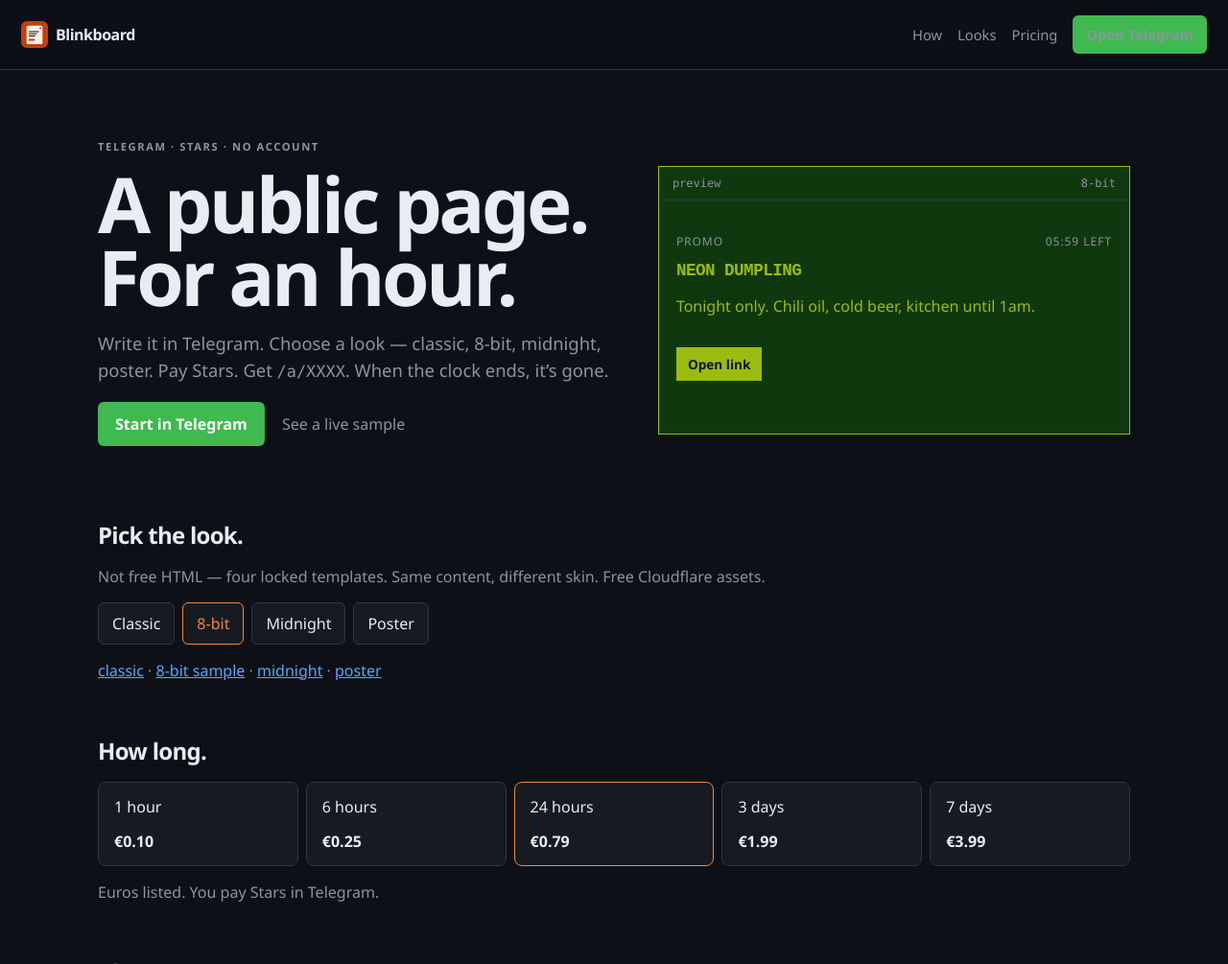
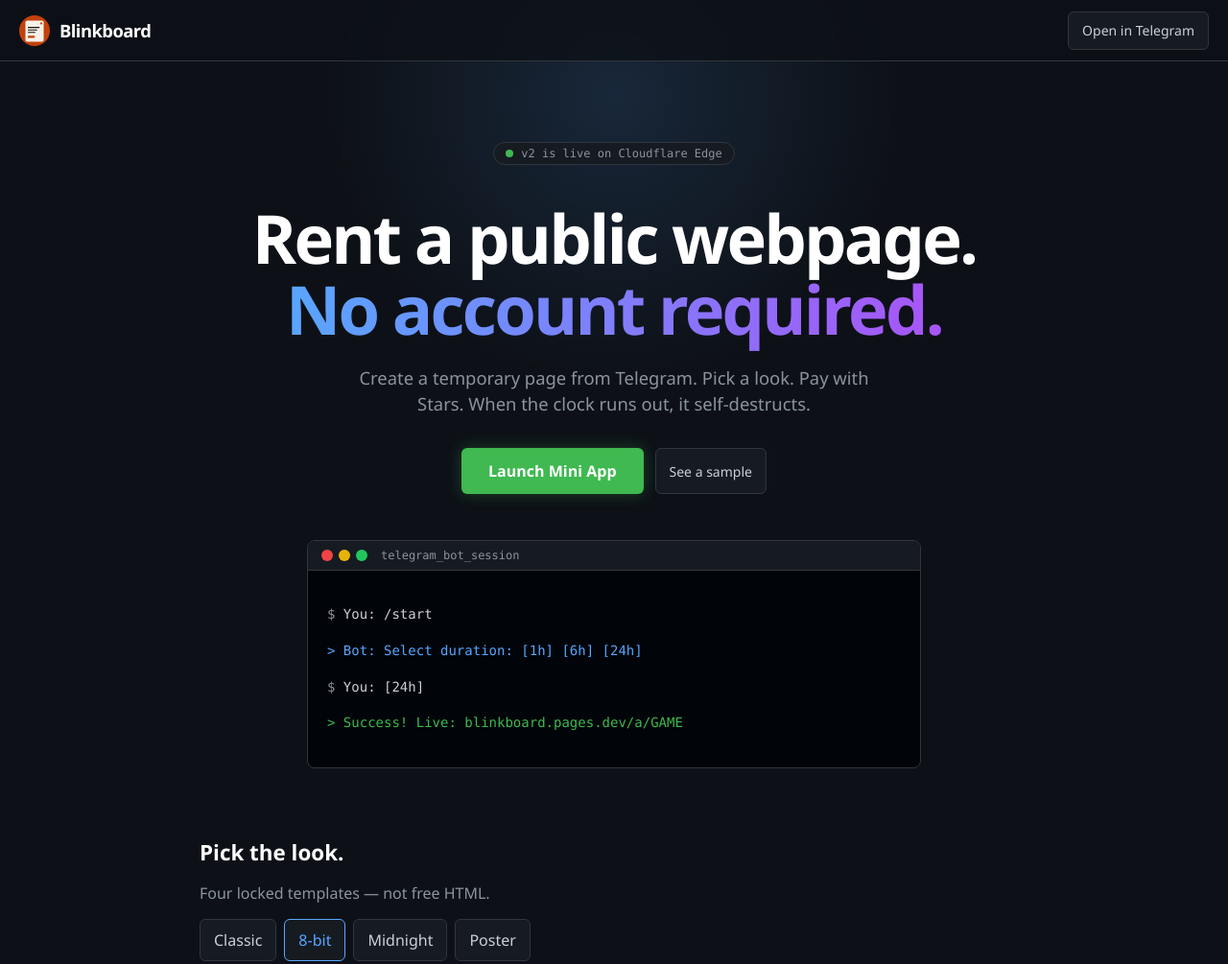
Before and after one commit to halakou/blinkboard, a website: page public/index.html in a window 1280 px wide. Shown: the top 1005 px of the page at 96% size. Drawn offline with Linux system fonts and the light colour scheme.

Commit message:
Match V2 landing and Mini App to the GitHub-dark spec without Tailwind CDN.

```diff
--- a/public/app/app.css
+++ b/public/app/app.css
@@ -1,62 +1,87 @@
 :root {
   --bg: #0d1117;
-  --bg2: #161b22;
-  --ink: #e6edf3;
+  --card: #161b22;
+  --border: #30363d;
+  --blue: #58a6ff;
+  --green: #238636;
+  --green2: #2ea043;
+  --text: #c9d1d9;
   --muted: #8b949e;
-  --line: #30363d;
-  --clay: #f0883e;
-  --ok: #238636;
+  --input: #010409;
   --sans: ui-sans-serif, "Segoe UI", system-ui, sans-serif;
 }
 * { box-sizing: border-box; }
-html, body { margin: 0; background: var(--bg); color: var(--ink); font-family: var(--sans); }
-a { color: var(--clay); }
+html, body { margin: 0; background: var(--bg); color: var(--text); font-family: var(--sans); }
+a { color: var(--blue); }
 .bar {
   display: flex; justify-content: space-between; align-items: center;
-  padding: 14px 16px; border-bottom: 1px solid var(--line);
-  position: sticky; top: 0; background: rgba(13,17,23,.94); z-index: 2;
+  padding: 14px 16px; border-bottom: 1px solid var(--border);
+  position: sticky; top: 0; background: var(--bg); z-index: 10;
 }
-.word { font-weight: 600; letter-spacing: -0.03em; display: flex; align-items: center; gap: 8px; }
-.word img { border-radius: 6px; }
-.quiet { color: var(--muted); text-decoration: none; font-size: .86rem; }
-main { padding: 14px 16px 96px; max-width: 520px; margin: 0 auto; }
-h2 { font-size: .72rem; text-transform: uppercase; letter-spacing: .1em; color: var(--muted); margin: 18px 0 8px; }
-.row { display: flex; flex-wrap: wrap; gap: 8px; }
-.chip, .go {
-  border: 1px solid var(--line); background: var(--bg2); color: var(--ink);
-  border-radius: 6px; padding: 10px 12px; min-height: 44px; font: inherit; cursor: pointer;
+.word { font-weight: 600; font-size: .9rem; color: #fff; display: flex; align-items: center; gap: 8px; }
+.live-dot { width: 8px; height: 8px; border-radius: 50%; background: #3fb950; }
+.kicker { color: var(--muted); font-size: 11px; font-family: ui-monospace, Consolas, monospace; }
+main { padding: 16px 16px 110px; max-width: 520px; margin: 0 auto; }
+.card {
+  background: var(--card); border: 1px solid var(--border); border-radius: 12px;
+  padding: 16px; margin-bottom: 16px;
 }
-.chip.on { border-color: var(--clay); color: var(--clay); font-weight: 600; }
+.lab, label { display: block; font-size: 12px; font-weight: 600; color: var(--text); margin: 0 0 8px; }
+label { margin-top: 12px; }
+.card label:first-child { margin-top: 0; }
+.count { float: right; font-weight: 400; color: var(--muted); }
+.req { color: #f85149; }
+input, textarea {
+  display: block; width: 100%; margin-top: 6px; padding: 10px 12px;
+  border: 1px solid var(--border); border-radius: 6px; background: var(--input);
+  color: #fff; font: inherit; unicode-bidi: plaintext; text-align: start;
+}
+input:focus, textarea:focus { outline: none; border-color: var(--blue); }
+.grid3 { display: grid; grid-template-columns: 1fr 1fr 1fr; gap: 8px; margin-bottom: 16px; }
+.chip {
+  border: 1px solid var(--border); background: transparent; color: var(--muted);
+  border-radius: 6px; padding: 10px 6px; min-height: 52px; font: inherit; cursor: pointer; text-align: center;
+}
+.chip.on { background: rgba(88,166,255,.1); border-color: var(--blue); color: var(--blue); font-weight: 600; }
+.chip small { display: block; font-size: 10px; opacity: .7; font-weight: 400; }
+.swatches { display: flex; gap: 10px; overflow-x: auto; padding-bottom: 6px; }
+.swatch {
+  flex: 0 0 96px; height: 64px; border: 1px solid var(--border); border-radius: 6px;
+  cursor: pointer; font-size: 10px; display: flex; align-items: center; justify-content: center;
+  color: var(--muted);
+}
+.swatch.on { border-color: var(--blue); box-shadow: 0 0 0 2px rgba(88,166,255,.3); }
+.swatch[data-theme="classic"] { background: #f6f8fa; color: #57606a; }
+.swatch[data-theme="midnight"] { background: #0d1117; color: #8b949e; }
+.swatch[data-theme="eightbit"] { background: #2b2b2b; color: #4ade80; font-family: ui-monospace, Consolas, monospace; }
+.swatch[data-theme="poster"] { background: #111; color: #ff4d1c; font-family: Georgia, serif; }
+.priv {
+  display: flex; justify-content: space-between; align-items: center; gap: 12px;
+  margin-top: 16px; padding-top: 12px; border-top: 1px solid var(--border); font-weight: 400;
+}
+.priv strong { display: block; color: #fff; font-size: 14px; }
+.priv small { display: block; color: var(--muted); font-size: 11px; font-weight: 400; }
+.priv input { width: 18px; height: 18px; margin: 0; }
+.upload {
+  width: 100%; border: 2px dashed var(--border); border-radius: 8px; background: transparent;
+  color: var(--muted); padding: 22px 12px; cursor: pointer; font: inherit;
+}
+.hint { color: var(--muted); font-size: 12px; }
+.row { display: flex; flex-wrap: wrap; gap: 8px; margin-top: 8px; }
+.status { padding: 10px 12px; background: var(--card); border: 1px solid var(--border); border-radius: 8px; margin-bottom: 12px; }
+.status.err { border-color: #f85149; }
+.dock {
+  position: fixed; left: 0; right: 0; bottom: 0; padding: 12px 16px 20px;
+  background: rgba(13,17,23,.92); border-top: 1px solid var(--border); z-index: 20;
+}
 .go {
-  width: 100%; margin-top: 18px; background: var(--ok); color: #fff; border-color: transparent; font-weight: 600;
+  width: 100%; background: var(--green); color: #fff; border: 0; border-radius: 8px;
+  padding: 14px; min-height: 48px; font: inherit; font-weight: 600; cursor: pointer;
 }
+.go:hover { background: var(--green2); }
 .go:disabled { opacity: .55; }
-body.has-main-btn #pay { display: none !important; }
-body.has-main-btn main { padding-bottom: 28px; }
-label { display: block; margin-top: 12px; font-size: .82rem; color: var(--muted); }
-.count, .hint-inline { float: right; font-variant-numeric: tabular-nums; }
-input, textarea {
-  display: block; width: 100%; margin-top: 6px; padding: 12px 12px;
-  border: 1px solid var(--line); border-radius: 6px; background: var(--bg2);
-  color: var(--ink); font: inherit;
+.mine-item {
+  display: block; padding: 12px; border: 1px solid var(--border); border-radius: 8px;
+  margin-bottom: 8px; color: var(--text); text-decoration: none; background: var(--card);
 }
-.status { padding: 10px 12px; background: var(--bg2); border: 1px solid var(--line); border-radius: 6px; margin-bottom: 12px; }
-.status.err { border-color: var(--clay); }
-.hint { color: var(--muted); font-size: .8rem; }
-.priv { display: flex; align-items: flex-start; gap: 10px; margin-top: 16px; color: var(--ink); font-size: .86rem; }
-.priv input { width: auto; margin: 4px 0 0; }
-.stage {
-  border: 1px solid var(--line); border-radius: 12px; padding: 16px; background: var(--bg2); min-height: 120px;
-}
-.stage-kicker { margin: 0 0 8px; font-size: .72rem; text-transform: uppercase; letter-spacing: .08em; color: var(--muted); }
-.stage h2 { text-transform: none; letter-spacing: -0.03em; font-size: 1.25rem; color: var(--ink); margin: 0 0 8px; }
-.stage[data-theme="eightbit"] { background: #0f380f; color: #9bbc0f; border-radius: 0; border-color: #9bbc0f; }
-.stage[data-theme="eightbit"] h2 { font-family: "Courier New", monospace; text-transform: uppercase; font-size: 1rem; color: inherit; }
-.stage[data-theme="classic"] { background: #f6f1e8; color: #16140f; }
-.stage[data-theme="classic"] h2 { color: #16140f; }
-.stage[data-theme="poster"] h2 { font-family: Georgia, serif; font-size: 1.7rem; text-transform: uppercase; line-height: .95; }
-.mine-item {
-  display: block; padding: 12px; border: 1px solid var(--line); border-radius: 8px;
-  margin-bottom: 8px; color: var(--ink); text-decoration: none; background: var(--bg2);
-}
-.kicker { color: var(--muted); font-size: .68rem; letter-spacing: .12em; text-transform: uppercase; }
+body.has-main-btn .dock { display: none; }
--- a/public/index.html
+++ b/public/index.html
@@ -3,64 +3,67 @@
 <head>
   <meta charset="utf-8"/>
   <meta name="viewport" content="width=device-width, initial-scale=1"/>
-  <meta name="description" content="Rent a public page from Telegram for an hour or a week. Pick a look. Pay Stars. It expires."/>
+  <meta name="description" content="Rent a temporary public webpage from Telegram. No account. Pay Stars. It self-destructs."/>
   <link rel="canonical" href="https://blinkboard.pages.dev/"/>
-  <meta property="og:title" content="Blinkboard"/>
-  <meta property="og:description" content="A public page for an hour. From Telegram. Stars only."/>
+  <meta property="og:title" content="Blinkboard | Ephemeral Web Pages"/>
+  <meta property="og:description" content="Create a temporary page from Telegram. Pay with Stars. When the clock runs out, it self-destructs."/>
   <meta property="og:image" content="https://blinkboard.pages.dev/logo.png"/>
   <meta property="og:url" content="https://blinkboard.pages.dev/"/>
   <meta name="twitter:card" content="summary"/>
   <meta name="theme-color" content="#0d1117"/>
   <link rel="icon" href="/favicon.svg" type="image/svg+xml"/>
   <link rel="apple-touch-icon" href="/apple-touch-icon.png"/>
-  <title>Blinkboard — rent a page from Telegram</title>
-  <link rel="stylesheet" href="/landing.css?v=3"/>
+  <title>Blinkboard | Ephemeral Web Pages</title>
+  <link rel="stylesheet" href="/landing.css?v=4"/>
 </head>
 <body>
+  <div class="glow" aria-hidden="true"></div>
   <header class="bar">
-    <a class="brand" href="/"><img src="/logo.svg" width="28" height="28" alt=""/>Blinkboard</a>
-    <nav class="nav">
-      <a href="/how">How</a>
-      <a href="#looks">Looks</a>
-      <a href="#price">Pricing</a>
-      <a class="go" href="/go">Open Telegram</a>
-    </nav>
+    <a class="brand" href="/"><img src="/logo.svg" width="32" height="32" alt=""/>Blinkboard</a>
+    <a class="ghost-btn" href="/go">Open in Telegram</a>
   </header>
 
-  <section class="hero">
-    <div class="hero-copy">
-      <p class="kicker">Telegram · Stars · no account</p>
-      <h1>A public page.<br>For an hour.</h1>
-      <p class="lede">Write it in Telegram. Choose a look — classic, 8-bit, midnight, poster. Pay Stars. Get <code>/a/XXXX</code>. When the clock ends, it’s gone.</p>
-      <p class="actions">
-        <a class="go solid" href="/go">Start in Telegram</a>
-        <a class="ghost" href="/preview/eightbit">See a live sample</a>
-      </p>
+  <main class="hero-center">
+    <p class="live-pill"><span class="dot"></span> v2 is live on Cloudflare Edge</p>
+    <h1>Rent a public webpage.<br><span class="grad">No account required.</span></h1>
+    <p class="lede">Create a temporary page from Telegram. Pick a look. Pay with Stars. When the clock runs out, it self-destructs.</p>
+    <p class="actions">
+      <a class="go solid" href="/go">Launch Mini App</a>
+      <a class="ghost-btn" href="/preview/eightbit">See a sample</a>
+    </p>
+
+    <div class="term">
+      <div class="term-bar">
+        <span class="tred"></span><span class="tyel"></span><span class="tgrn"></span>
+        <span class="term-name">telegram_bot_session</span>
+      </div>
+      <div class="term-body">
+        <p><span class="muted">$</span> You: /start</p>
+        <p class="blue">&gt; Bot: Select duration: [1h] [6h] [24h]</p>
+        <p><span class="muted">$</span> You: [24h]</p>
+        <p class="green type">&gt; Success! Live: blinkboard.pages.dev/a/GAME</p>
+      </div>
     </div>
-    <aside class="stage" id="stage" data-theme="eightbit">
-      <div class="stage-bar">
-        <span>preview</span>
-        <span id="stage-name">8-bit</span>
-      </div>
+  </main>
+
+  <section id="looks" class="looks">
+    <h2>Pick the look.</h2>
+    <p class="sub">Four locked templates — not free HTML.</p>
+    <div class="look-row">
+      <button type="button" class="look" data-theme="classic" data-label="Classic">Classic</button>
+      <button type="button" class="look on" data-theme="eightbit" data-label="8-bit">8-bit</button>
+      <button type="button" class="look" data-theme="midnight" data-label="Midnight">Midnight</button>
+      <button type="button" class="look" data-theme="poster" data-label="Poster">Poster</button>
+    </div>
+    <div class="stage" id="stage" data-theme="eightbit">
+      <div class="stage-bar"><span>preview</span><span id="stage-name">8-bit</span></div>
       <article class="mini-board">
         <p class="mini-meta"><span>promo</span><span>05:59 left</span></p>
         <h2 id="stage-title">Neon Dumpling</h2>
         <p id="stage-body">Tonight only. Chili oil, cold beer, kitchen until 1am.</p>
         <span class="mini-cta">Open link</span>
       </article>
-    </aside>
-  </section>
-
-  <section id="looks" class="looks">
-    <h2>Pick the look.</h2>
-    <p class="sub">Not free HTML — four locked templates. Same content, different skin. Free Cloudflare assets.</p>
-    <div class="look-row" role="list">
-      <button type="button" class="look" data-theme="classic" data-label="Classic">Classic</button>
-      <button type="button" class="look on" data-theme="eightbit" data-label="8-bit">8-bit</button>
-      <button type="button" class="look" data-theme="midnight" data-label="Midnight">Midnight</button>
-      <button type="button" class="look" data-theme="poster" data-label="Poster">Poster</button>
     </div>
-    <p class="sub"><a href="/preview/classic">classic</a> · <a href="/preview/eightbit">8-bit sample</a> · <a href="/preview/midnight">midnight</a> · <a href="/preview/poster">poster</a></p>
   </section>
 
   <section id="price" class="price">
@@ -72,27 +75,16 @@
       <li><span>3 days</span><b>€1.99</b></li>
       <li><span>7 days</span><b>€3.99</b></li>
     </ol>
-    <p class="sub">Euros listed. You pay Stars in Telegram.</p>
-  </section>
-
-  <section class="pipe">
-    <h2>Chat → URL.</h2>
-    <ol>
-      <li>Duration + look</li>
-      <li>Headline, text, optional link</li>
-      <li>Moderation</li>
-      <li>Stars</li>
-      <li><code>/a/XXXX</code> until the clock ends</li>
-    </ol>
   </section>
 
   <footer class="foot">
     <span class="brand"><img src="/logo.svg" width="22" height="22" alt=""/>Blinkboard</span>
     <a href="/go">Bot</a>
     <a href="https://t.me/Blinkboards">Channel</a>
+    <a href="/how">How</a>
     <a href="/faq">FAQ</a>
     <a href="/rules">Rules</a>
   </footer>
-  <script src="/landing.js?v=3" defer></script>
+  <script src="/landing.js?v=4" defer></script>
 </body>
 </html>
--- a/public/landing.css
+++ b/public/landing.css
@@ -1,107 +1,113 @@
 :root {
   --bg: #0d1117;
-  --bg2: #161b22;
-  --ink: #e6edf3;
+  --card: #161b22;
+  --border: #30363d;
+  --blue: #58a6ff;
+  --green: #3fb950;
+  --text: #c9d1d9;
   --muted: #8b949e;
-  --line: #30363d;
-  --clay: #f0883e;
-  --ok: #238636;
   --sans: ui-sans-serif, "Segoe UI", system-ui, sans-serif;
   --mono: ui-monospace, "Cascadia Mono", Consolas, monospace;
 }
 * { box-sizing: border-box; }
-html, body { margin: 0; background: var(--bg); color: var(--ink); font-family: var(--sans); }
-a { color: #58a6ff; }
-code { font-family: var(--mono); font-size: 0.92em; }
+html, body { margin: 0; min-height: 100%; background: var(--bg); color: var(--text); font-family: var(--sans); }
+a { color: var(--blue); }
+.glow {
+  position: absolute; width: 600px; height: 600px; pointer-events: none; z-index: 0;
+  left: 50%; top: -200px; transform: translateX(-50%);
+  background: radial-gradient(circle, rgba(88,166,255,.15) 0%, rgba(13,17,23,0) 70%);
+}
 .bar {
+  position: sticky; top: 0; z-index: 5;
   display: flex; justify-content: space-between; align-items: center;
-  padding: 16px 22px; border-bottom: 1px solid var(--line);
-  position: sticky; top: 0; background: rgba(13,17,23,.92); z-index: 2;
+  height: 64px; padding: 0 20px; border-bottom: 1px solid var(--border);
+  background: rgba(13,17,23,.8); backdrop-filter: blur(10px);
 }
 .brand {
-  display: flex; align-items: center; gap: 8px;
-  color: var(--ink); text-decoration: none; font-weight: 600; letter-spacing: -0.03em;
+  display: flex; align-items: center; gap: 10px; color: #fff; text-decoration: none;
+  font-weight: 700; font-size: 1.15rem; letter-spacing: -0.03em;
 }
-.brand img { width: 28px; height: 28px; border-radius: 6px; }
-.nav { display: flex; align-items: center; gap: 16px; }
-.nav a { color: var(--muted); text-decoration: none; font-size: 0.92rem; }
-.nav a:hover { color: var(--ink); }
+.brand img { width: 32px; height: 32px; border-radius: 50%; }
+.ghost-btn {
+  display: inline-flex; align-items: center; padding: 8px 14px; min-height: 40px;
+  border: 1px solid var(--border); border-radius: 6px; background: var(--card);
+  color: var(--text); text-decoration: none; font-size: .875rem; font-weight: 500;
+}
+.ghost-btn:hover { border-color: var(--muted); color: #fff; }
+.hero-center {
+  position: relative; z-index: 1; text-align: center;
+  padding: 72px 16px 48px; max-width: 56rem; margin: 0 auto;
+}
+.live-pill {
+  display: inline-flex; align-items: center; gap: 8px;
+  padding: 4px 12px; border: 1px solid var(--border); border-radius: 999px;
+  background: var(--card); color: var(--muted); font-family: var(--mono); font-size: 12px;
+}
+.dot { width: 8px; height: 8px; border-radius: 50%; background: var(--green); }
+.hero-center h1 {
+  margin: 28px 0 20px; font-size: clamp(2.4rem, 8vw, 4.4rem); font-weight: 800;
+  letter-spacing: -0.04em; line-height: 1.05; color: #fff;
+}
+.grad {
+  background: linear-gradient(90deg, #58a6ff, #a855f7);
+  -webkit-background-clip: text; background-clip: text; color: transparent;
+}
+.lede { color: var(--muted); font-size: 1.15rem; max-width: 36rem; margin: 0 auto 32px; line-height: 1.5; }
+.actions { display: flex; flex-wrap: wrap; gap: 12px; justify-content: center; margin-bottom: 48px; }
 .go {
   display: inline-flex; align-items: center; justify-content: center;
-  background: #3fb950; color: #fff; text-decoration: none;
-  padding: 8px 14px; border-radius: 6px; font-weight: 600; min-height: 40px; border: 0;
+  background: var(--green); color: #fff; text-decoration: none; font-weight: 600;
+  padding: 12px 28px; border-radius: 6px; min-height: 48px; border: 0;
+  box-shadow: 0 0 15px rgba(63,185,80,.3);
 }
 .go:hover { background: #2ea043; color: #fff; }
-.go.solid { padding: 12px 18px; min-height: 44px; }
-.ghost {
-  color: var(--muted); margin-left: 14px; text-decoration: none;
+.term {
+  text-align: left; background: #010409; border: 1px solid var(--border);
+  border-radius: 8px; overflow: hidden; max-width: 40rem; margin: 0 auto;
 }
-.hero {
-  display: grid; gap: 40px; padding: 56px 22px 32px;
-  max-width: 1120px; margin: 0 auto;
+.term-bar {
+  display: flex; align-items: center; gap: 6px; padding: 8px 14px;
+  background: var(--card); border-bottom: 1px solid var(--border);
 }
-.kicker {
-  text-transform: uppercase; letter-spacing: 0.14em; font-size: 0.7rem;
-  color: var(--muted); font-weight: 600; margin: 0 0 14px;
-}
-.hero h1 {
-  font-size: clamp(2.6rem, 8vw, 5rem); line-height: 0.95;
-  letter-spacing: -0.045em; font-weight: 600; margin: 0 0 16px;
-}
-.lede { color: var(--muted); font-size: 1.15rem; line-height: 1.5; max-width: 36rem; }
-.stage {
-  background: var(--bg2); border: 1px solid var(--line); border-radius: 12px;
-  overflow: hidden; min-height: 280px;
-}
-.stage-bar {
-  display: flex; justify-content: space-between; padding: 10px 14px;
-  border-bottom: 1px solid var(--line); color: var(--muted); font-size: 0.75rem;
-  font-family: var(--mono);
-}
-.mini-board { padding: 22px 18px 28px; }
-.mini-meta { display: flex; justify-content: space-between; color: var(--muted); font-size: 0.75rem; text-transform: uppercase; letter-spacing: 0.08em; }
-.mini-board h2 { margin: 10px 0 12px; letter-spacing: -0.03em; font-size: 1.6rem; }
-.mini-cta {
-  display: inline-block; margin-top: 16px; background: var(--clay); color: #111;
-  padding: 8px 12px; border-radius: 6px; font-weight: 600; font-size: 0.85rem;
-}
-.stage[data-theme="eightbit"] { background: #0f380f; color: #9bbc0f; border-color: #9bbc0f; border-radius: 0; }
-.stage[data-theme="eightbit"] .mini-board h2 { font-family: "Courier New", monospace; text-transform: uppercase; font-size: 1.1rem; }
-.stage[data-theme="eightbit"] .mini-cta { background: #9bbc0f; border-radius: 0; }
-.stage[data-theme="poster"] .mini-board h2 { font-family: Georgia, serif; font-size: 2.2rem; text-transform: uppercase; line-height: 0.9; }
-.stage[data-theme="poster"] .mini-cta { border-radius: 999px; background: #ff4d1c; color: #fff; }
-.stage[data-theme="classic"] { background: #f6f1e8; color: #16140f; }
-.stage[data-theme="classic"] .mini-cta { background: #c2410c; color: #fff; }
-.looks, .price, .pipe { max-width: 1120px; margin: 0 auto; padding: 28px 22px 12px; }
-h2 { font-size: 1.5rem; letter-spacing: -0.03em; font-weight: 600; margin: 0 0 8px; }
+.tred, .tyel, .tgrn { width: 12px; height: 12px; border-radius: 50%; }
+.tred { background: #ef4444; } .tyel { background: #eab308; } .tgrn { background: #22c55e; }
+.term-name { margin-left: 8px; font-size: 12px; font-family: var(--mono); color: var(--muted); }
+.term-body { padding: 20px; font-family: var(--mono); font-size: 14px; line-height: 1.7; }
+.term-body .muted { color: var(--muted); }
+.term-body .blue { color: var(--blue); }
+.term-body .green { color: var(--green); }
+.looks, .price { max-width: 56rem; margin: 0 auto; padding: 24px 16px 8px; }
+h2 { color: #fff; font-size: 1.4rem; margin: 0 0 8px; }
 .sub { color: var(--muted); }
 .look-row { display: flex; flex-wrap: wrap; gap: 8px; margin: 16px 0; }
 .look {
-  background: var(--bg2); color: var(--ink); border: 1px solid var(--line);
+  background: var(--card); color: var(--text); border: 1px solid var(--border);
   border-radius: 6px; padding: 10px 14px; min-height: 44px; cursor: pointer; font: inherit;
 }
-.look.on { border-color: var(--clay); color: var(--clay); }
+.look.on { border-color: var(--blue); color: var(--blue); }
+.stage { border: 1px solid var(--border); border-radius: 8px; overflow: hidden; background: var(--card); margin-top: 12px; }
+.stage-bar { display: flex; justify-content: space-between; padding: 8px 14px; border-bottom: 1px solid var(--border); font-family: var(--mono); font-size: 12px; color: var(--muted); }
+.mini-board { padding: 20px 16px 24px; }
+.mini-meta { display: flex; justify-content: space-between; font-size: 12px; color: var(--muted); text-transform: uppercase; }
+.mini-board h2 { margin: 10px 0; }
+.mini-cta { display: inline-block; margin-top: 12px; background: var(--green); color: #fff; padding: 8px 12px; border-radius: 6px; font-size: 13px; font-weight: 600; }
+.stage[data-theme="eightbit"] { background: #0f380f; color: #9bbc0f; border-radius: 0; }
+.stage[data-theme="eightbit"] .mini-board h2 { font-family: var(--mono); text-transform: uppercase; font-size: 1rem; }
+.stage[data-theme="classic"] { background: #f6f8fa; color: #111; }
+.stage[data-theme="poster"] .mini-board h2 { font-family: Georgia, serif; font-size: 2rem; text-transform: uppercase; }
 .plans { list-style: none; padding: 0; margin: 16px 0; display: grid; gap: 8px; }
 .plans li {
-  display: flex; justify-content: space-between; align-items: center;
-  padding: 14px 16px; border: 1px solid var(--line); border-radius: 8px; background: var(--bg2);
+  display: flex; justify-content: space-between; padding: 14px 16px;
+  border: 1px solid var(--border); border-radius: 8px; background: var(--card);
 }
-.plans .feat { border-color: var(--clay); }
-.pipe ol {
-  list-style: none; padding: 0; margin: 16px 0 0;
-  display: grid; gap: 8px;
-}
-.pipe li {
-  padding: 12px 0; border-bottom: 1px solid var(--line); color: var(--muted);
-}
+.plans .feat { border-color: var(--blue); }
 .foot {
   display: flex; flex-wrap: wrap; gap: 14px; align-items: center;
-  padding: 32px 22px 48px; color: var(--muted); max-width: 1120px; margin: 0 auto;
+  padding: 32px 16px 48px; color: var(--muted); max-width: 56rem; margin: 0 auto;
 }
-.prose { max-width: 40rem; margin: 0 auto; padding: 40px 20px 20px; color: var(--ink); }
-.prose h1 { letter-spacing: -0.03em; }
-@media (min-width: 900px) {
-  .hero { grid-template-columns: 1.05fr 0.95fr; align-items: center; padding-top: 72px; }
+.prose { max-width: 40rem; margin: 0 auto; padding: 40px 20px; color: var(--text); }
+.prose h1 { color: #fff; }
+@media (min-width: 800px) {
   .plans { grid-template-columns: repeat(5, 1fr); }
-  .plans li { flex-direction: column; align-items: flex-start; gap: 8px; min-height: 88px; }
+  .plans li { flex-direction: column; gap: 8px; min-height: 88px; }
 }
--- a/src/html.js
+++ b/src/html.js
@@ -24,7 +24,7 @@
 <link rel="apple-touch-icon" href="/apple-touch-icon.png"/>
 <link rel="alternate" type="text/markdown" href="${escapeAttr(path === "/" ? "/llms.txt" : path + ".md")}"/>
 <title>${escapeHtml(title)}</title>
-<link rel="stylesheet" href="/landing.css?v=3"/>
+<link rel="stylesheet" href="/landing.css?v=4"/>
 ${extraCss}
 </head>
 <body>
```
Also changed, not shown: public/app/app.js (+20 -40 lines), public/app/index.html (+46 -40 lines).
